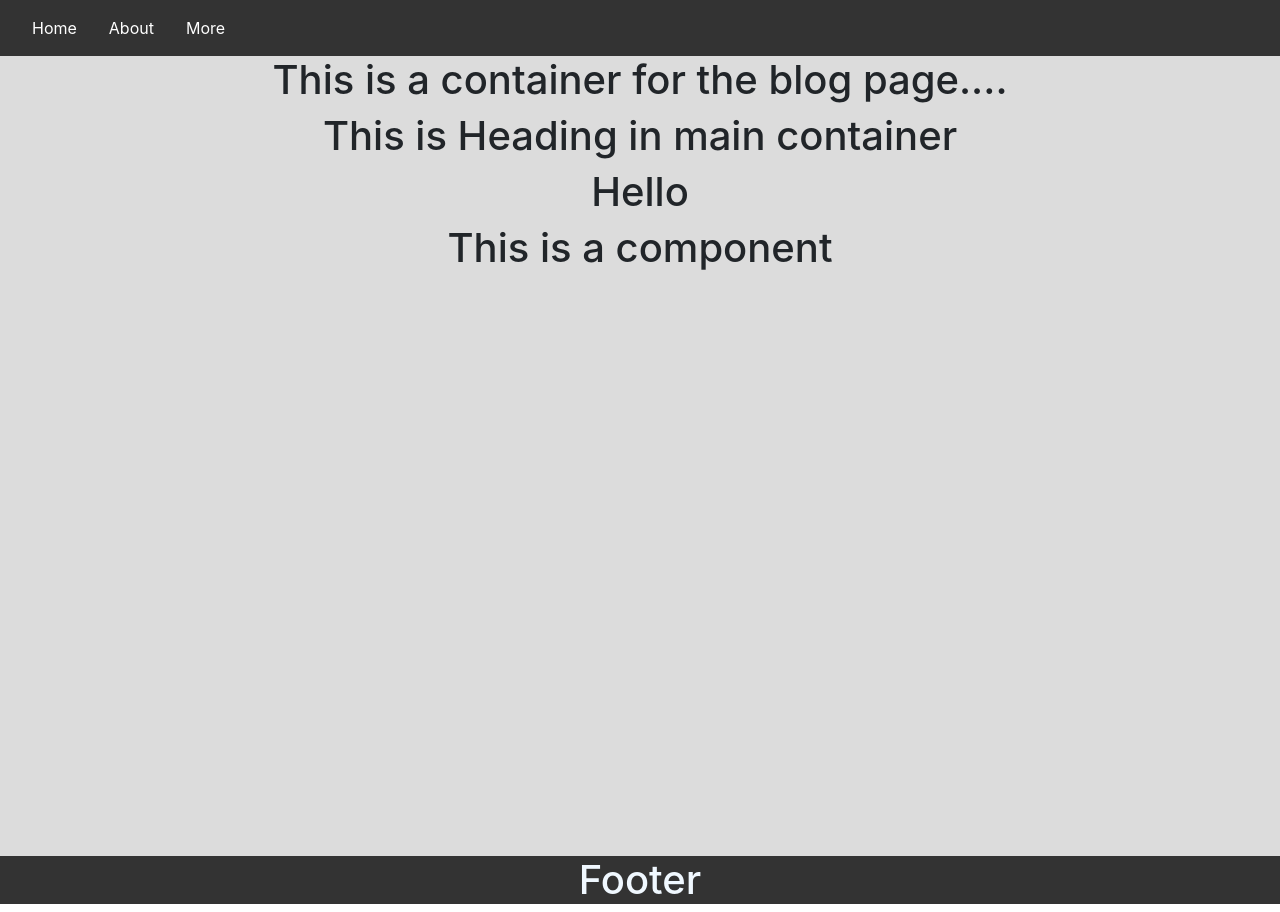
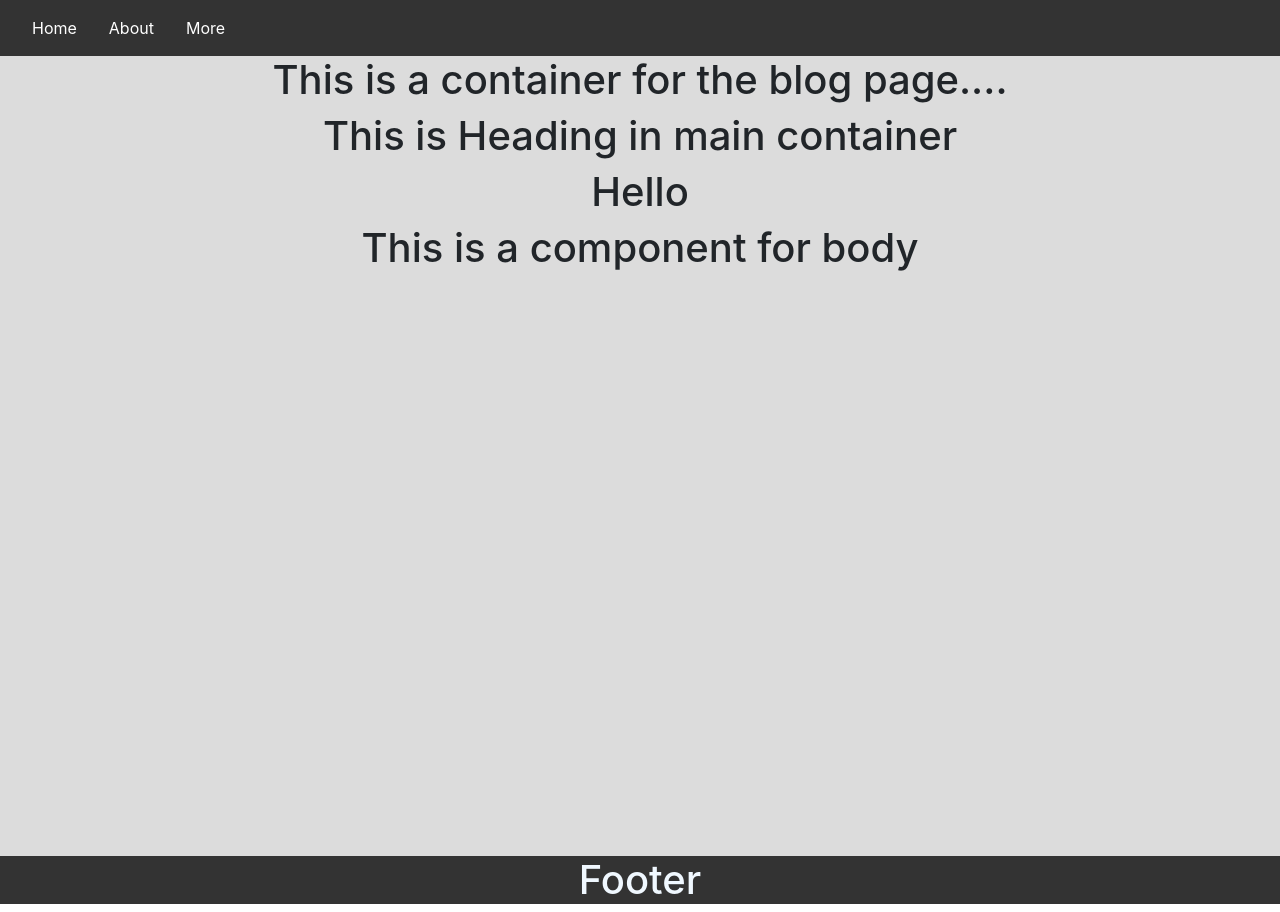
Before and after one commit to qiutian0036/MohammedHaris96t, a React (Create React App) app: page / in a window 1280 px wide. Built offline with nearby package versions, Linux system fonts and the light colour scheme; the HTML template or start-up script is replaced by a standard one.

Commit message:
new changes

```diff
--- a/src/Components/Homepage.js
+++ b/src/Components/Homepage.js
@@ -6,7 +6,7 @@ const Homepage = () => {
       <h1>This is a container for the blog page....</h1>
       <h1>This is Heading in main container</h1>
       <h1>Hello</h1>
-      <h1>This is a component</h1>
+      <h1>This is a component for body</h1>
       {/* <AuthorImage /> */}
     </div>
   );
```
